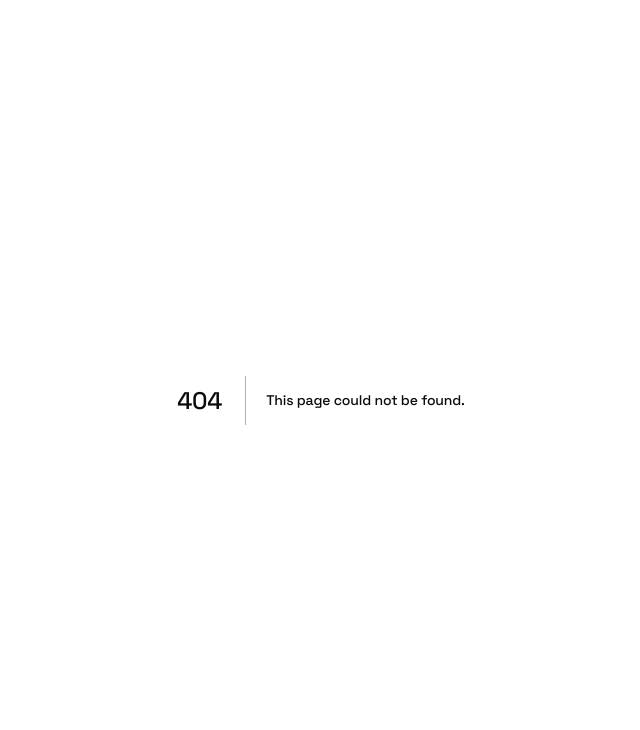
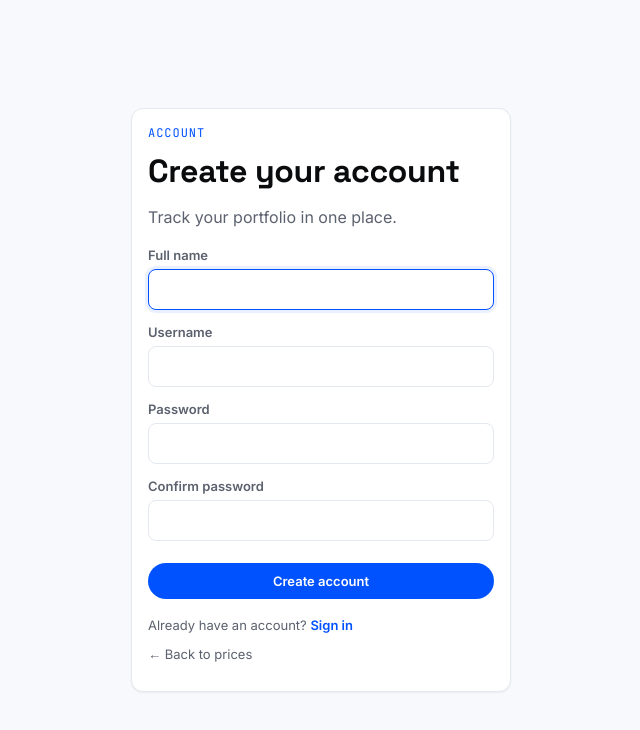
Before and after one commit to hendrixee69-blip/crypto-portfolio, a Next.js app: page /signup in a window 1280 px wide. Before the commit this address had no page. Shown: the top 730 px of the page, without its empty margins (319-959 px from the left). Built offline with nearby package versions, Linux system fonts and the light colour scheme.

Commit message:
Add self-service signup

```diff
--- a/pages/index.js
+++ b/pages/index.js
@@ -66,6 +66,7 @@ export default function Home() {
           <div className="brand"><span className="dot" /> Coinmy</div>
           <div style={{ display: 'flex', gap: 10 }}>
             <a className="nav-link" href="/login">Sign in</a>
+            <a className="nav-link primary" href="/signup">Sign up</a>
           </div>
         </div>
 
--- a/pages/login.js
+++ b/pages/login.js
@@ -50,6 +50,9 @@ export default function Login() {
             </button>
           </form>
           <p className="muted" style={{ marginTop: 18, fontSize: 13 }}>
+            Don't have an account? <a href="/signup" style={{ color: 'var(--accent)', fontWeight: 600 }}>Sign up</a>
+          </p>
+          <p className="muted" style={{ marginTop: 6, fontSize: 13 }}>
             <a href="/">← Back to prices</a>
           </p>
         </div>
--- /dev/null
+++ b/pages/signup.js
@@ -0,0 +1,76 @@
+import { useState } from 'react';
+import { useRouter } from 'next/router';
+
+export default function Signup() {
+  const router = useRouter();
+  const [displayName, setDisplayName] = useState('');
+  const [username, setUsername] = useState('');
+  const [password, setPassword] = useState('');
+  const [confirmPassword, setConfirmPassword] = useState('');
+  const [error, setError] = useState('');
+  const [loading, setLoading] = useState(false);
+
+  async function onSubmit(e) {
+    e.preventDefault();
+    setError('');
+
+    if (password !== confirmPassword) {
+      setError('Passwords do not match');
+      return;
+    }
+
+    setLoading(true);
+    try {
+      const res = await fetch('/api/auth/signup', {
+        method: 'POST',
+        headers: { 'Content-Type': 'application/json' },
+        body: JSON.stringify({ username, password, display_name: displayName }),
+      });
+      const data = await res.json();
+      if (!res.ok) throw new Error(data.error || 'Sign up failed');
+      router.push('/dashboard');
+    } catch (err) {
+      setError(err.message);
+    } finally {
+      setLoading(false);
+    }
+  }
+
+  return (
+    <div className="auth-shell">
+      <div className="auth-card card">
+        <div className="eyebrow">Account</div>
+        <h1>Create your account</h1>
+        <p className="muted" style={{ marginBottom: 20 }}>Track your portfolio in one place.</p>
+        <form onSubmit={onSubmit}>
+          <div className="field">
+            <label htmlFor="displayName">Full name</label>
+            <input id="displayName" value={displayName} onChange={(e) => setDisplayName(e.target.value)} required autoFocus />
+          </div>
+          <div className="field">
+            <label htmlFor="username">Username</label>
+            <input id="username" value={username} onChange={(e) => setUsername(e.target.value)} required minLength={3} />
+          </div>
+          <div className="field">
+            <label htmlFor="password">Password</label>
+            <input id="password" type="password" value={password} onChange={(e) => setPassword(e.target.value)} required minLength={8} />
+          </div>
+          <div className="field">
+            <label htmlFor="confirmPassword">Confirm password</label>
+            <input id="confirmPassword" type="password" value={confirmPassword} onChange={(e) => setConfirmPassword(e.target.value)} required minLength={8} />
+          </div>
+          {error && <p className="error-text">{error}</p>}
+          <button className="btn btn-primary" style={{ width: '100%', marginTop: 8 }} disabled={loading}>
+            {loading ? 'Creating account…' : 'Create account'}
+          </button>
+        </form>
+        <p className="muted" style={{ marginTop: 18, fontSize: 13 }}>
+          Already have an account? <a href="/login" style={{ color: 'var(--accent)', fontWeight: 600 }}>Sign in</a>
+        </p>
+        <p className="muted" style={{ marginTop: 6, fontSize: 13 }}>
+          <a href="/">← Back to prices</a>
+        </p>
+      </div>
+    </div>
+  );
+}
```
Also changed, not shown: pages/api/auth/signup.js (added, +33 -0 lines).
